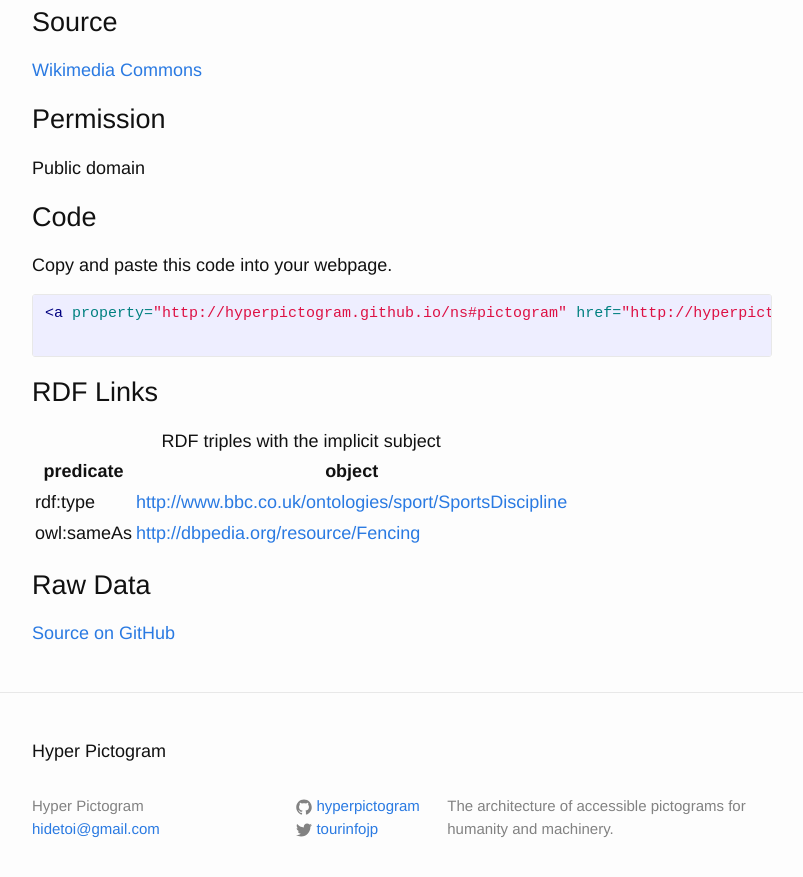
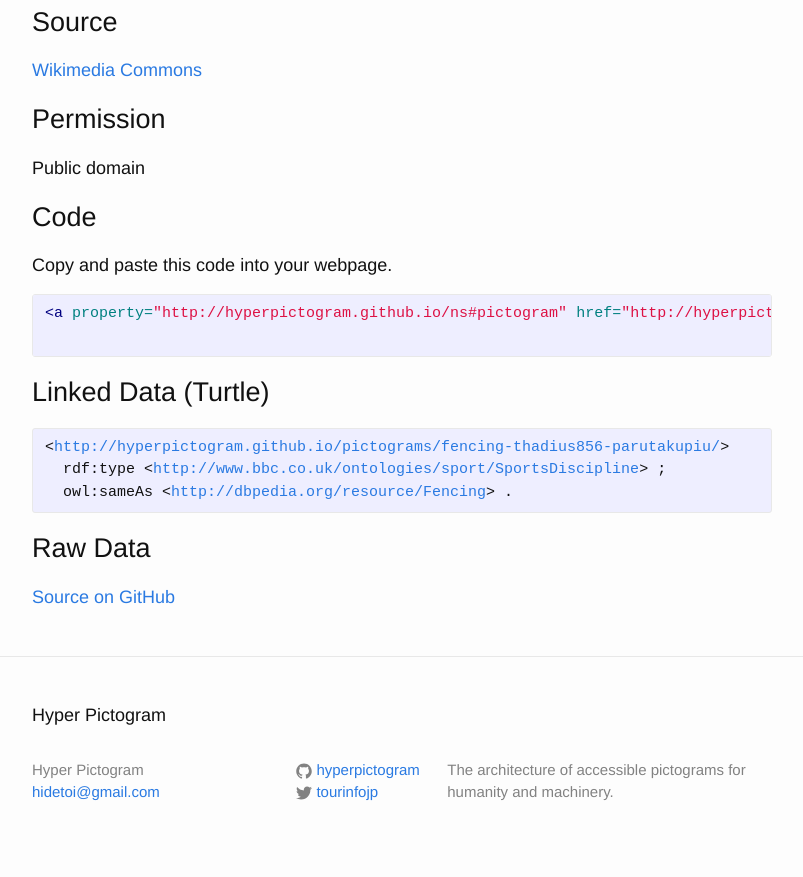
Before and after one commit to hyperpictogram/hyperpictogram.github.io, a Jekyll site: the page built from _pictograms/fencing-thadius856-parutakupiu.md, in a window 1280 px wide and 900 px high, scrolled down 620 px. Shown: the top 877 px of the window, without its empty margins (238-1041 px from the left). Built offline with Jekyll 4.4.1, drawn with Linux system fonts in a browser that asks for light colours.

Commit message:
modify the RDF data table to the RDFa Turtle code

```diff
--- a/_includes/head.html
+++ b/_includes/head.html
@@ -14,9 +14,6 @@
     {% else %}
         <meta property="og:image" content="{{ site.url }}/hyper_pictogram_logo.svg">
     {% endif %}
-    {% for link in page.links %}
-        <meta property="{{ link[0] }}" content="{{ link[1] }}">
-    {% endfor %}
     <link rel="stylesheet" href="{{ "/css/main.css" | prepend: site.baseurl }}">
     <link rel="canonical" href="{{ page.url | replace:'index.html','' | prepend: site.baseurl | prepend: site.url }}">
 </head>
--- a/_layouts/pictogram.html
+++ b/_layouts/pictogram.html
@@ -25,9 +25,6 @@ labels:
   codeUsage:
     en: Copy and paste this code into your webpage.
     ja: このコードをコピーアンドペーストしてください。
-  links:
-    en: RDF Links
-    ja: RDFリンク
   rawData:
     en: Raw Data
     ja: 生データ
@@ -112,24 +109,10 @@ labels:
     </section>
 
     <section id="links">
-      {% for lang in page.languages %}
-        <h2 class="pictogram-m17n" lang="{{ lang }}">{{ layout.labels.links[lang] }}</h2>
-      {% endfor %}
-      <table>
-        <thead>
-          <caption>RDF triples with the implicit subject</caption>
-          <tr>
-            <th scope="col">predicate</th>
-            <th scope="col">object</th>
-          </tr>
-        </thead>
-        {% for link in page.links %}
-          <tr>
-            <td>{{ link[0] }}</td>
-            <td><a href="{{ link[1] }}">{{ link[1] }}</a></td>
-          </tr>
-        {% endfor %}
-      </table>
+      <h2 lang="en">Linked Data (Turtle)</h2>
+<pre><code>&lt;<a href="{{ permalink }}">{{ permalink }}</a>&gt;
+{% for link in page.links %}  {{ link[0] }} &lt;<a property="{{ link[0]}}" href="{{ link[1] }}">{{ link[1] }}</a>&gt; {% if forloop.last %}.{% else %};{% endif %}
+{% endfor %}</code></pre>
     </section>
 
     <section id="raw_data">
```
